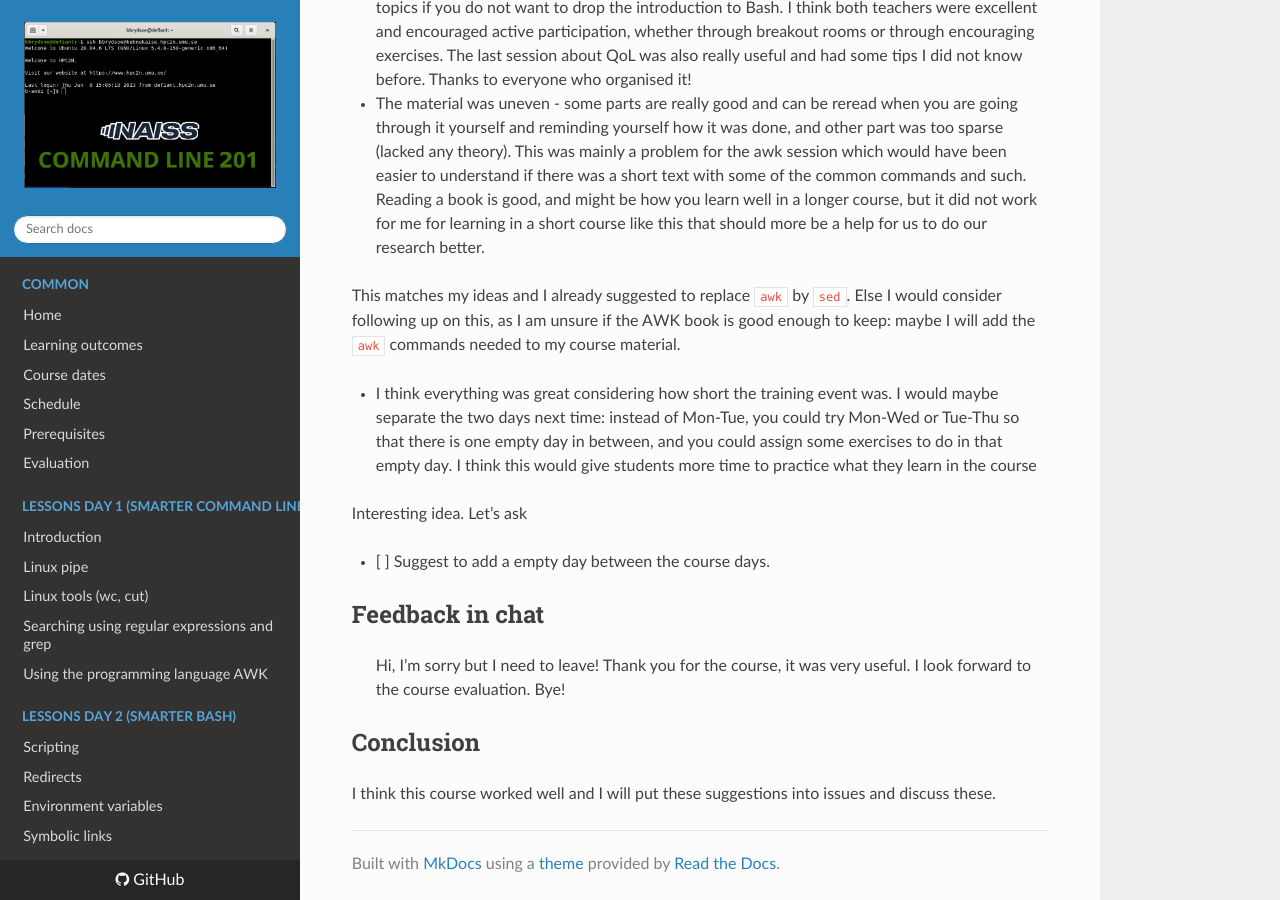
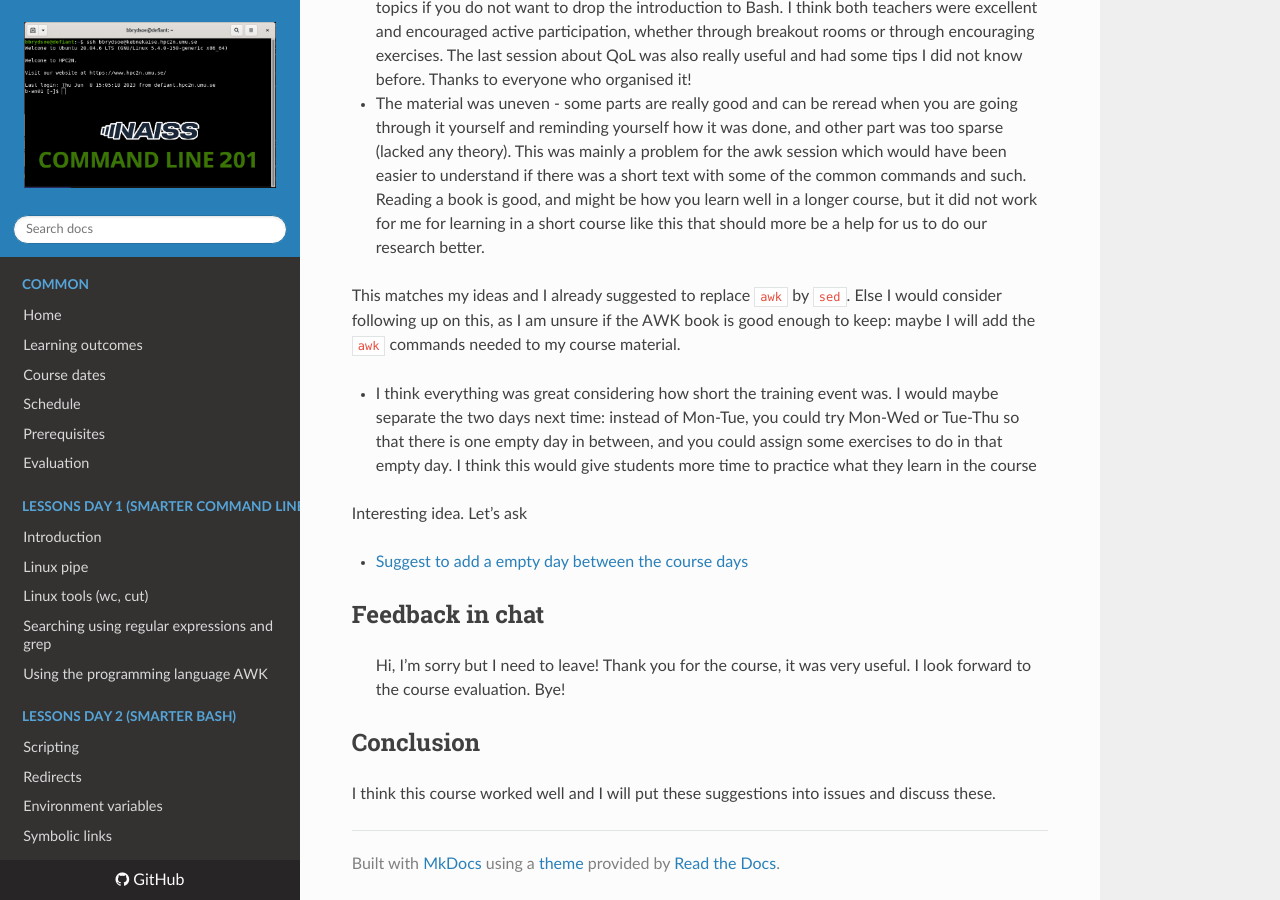
Before and after one commit to UPPMAX/linux-command-line-201, an MkDocs documentation site: the page built from docs/reflections/202506_course/README.md, in a window 1280 px wide and 900 px high, scrolled down 5046 px. Built offline with MkDocs 1.6.1, drawn with Linux system fonts in a browser that asks for light colours; nearby versions of some CDN libraries; part of the change alters nothing that is shown.

```diff
--- a/docs/reflections/202506_course/README.md
+++ b/docs/reflections/202506_course/README.md
@@ -265,7 +265,7 @@ needed to my course material.
 
 Interesting idea. Let's ask
 
-- [ ] Suggest to add a empty day between the course days.
+- [Suggest to add a empty day between the course days](https://github.com/UPPMAX/linux-command-line-201/issues/21)
 
 ## Feedback in chat
 
```
